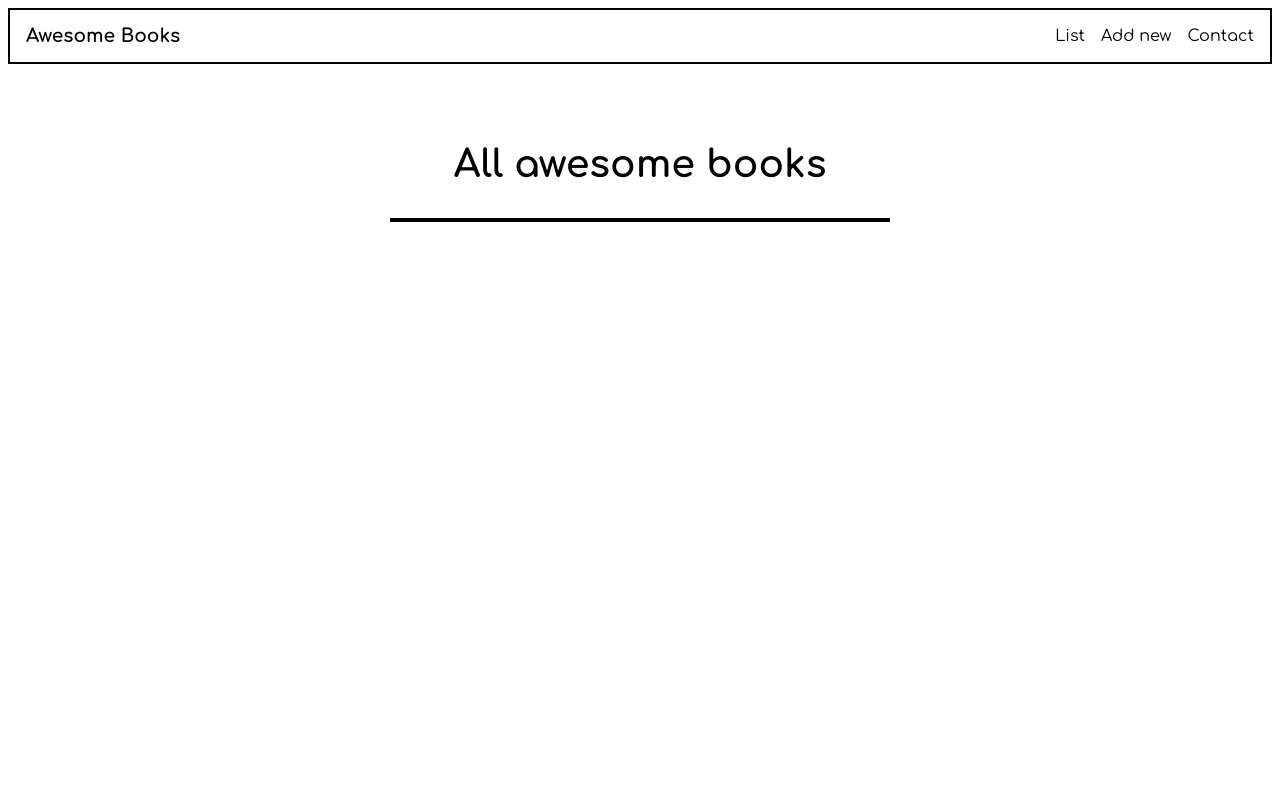
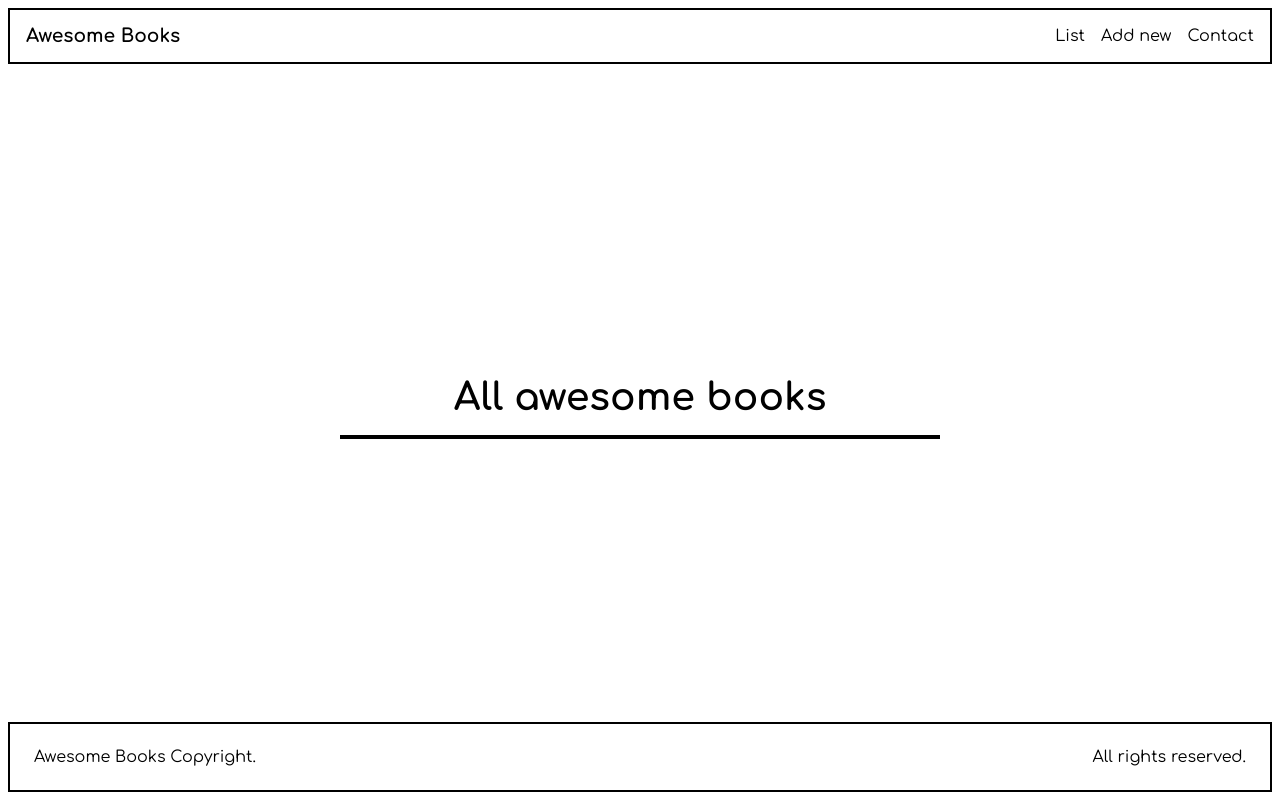
Before and after one commit to diegoyon/awesome-books, a website: page index.html in a window 1280 px wide. Drawn offline with Linux system fonts and the light colour scheme.

Commit message:
Center sections on page

```diff
--- a/index.html
+++ b/index.html
@@ -37,7 +37,7 @@
 
   <section class="contact-information noshow">
     <h1>Contact Information</h1>
-    <p>Do you have any questions or you just want to say "Hello"?</p>
+    <p>Do you have any questions or just want to say "Hello"?</p>
     <p>You can reach out to us!</p>
     <ul>
       <li>Our e-mail: awesomebooks@gmail.com</li>
@@ -46,6 +46,11 @@
     </ul>
   </section>
 
+  <footer>
+    <p>Awesome Books Copyright.</p>
+    <p>All rights reserved.</p>
+  </footer>
+
   <script src="./script.js"></script>
 </body>
 </html>
--- a/styles.css
+++ b/styles.css
@@ -15,7 +15,6 @@ header{
   padding: 1rem;
   margin: 0.5rem;
   border: 2px solid black;
-  margin-bottom: 5rem;
 }
 
 nav ul{
@@ -39,6 +38,7 @@ p {
 
 input{
   padding: 0.5rem;
+  border: 1px solid black;
 }
 
 button {
@@ -46,12 +46,25 @@ button {
   padding: 3px;
 }
 
+footer{
+  position: fixed;
+  bottom: 0;
+  right: 0;
+  left: 0;
+  display: flex;
+  justify-content: space-between;
+  align-items: center;
+  padding: 1rem;
+  margin: 0.5rem;
+  border: 2px solid black;
+}
+
 .book-collection {
   display: flex;
   flex-direction: column;
-  width: 500px;
-  margin: 2rem auto;
   border: 2px solid black;
+  max-width: 600px;
+  margin: auto;
 }
 
 .book-collection div:nth-child(odd) {
@@ -81,7 +94,7 @@ button {
 .contact-information{
   display: flex;
   flex-direction: column;
-  width: 500px;
+  max-width: 500px;
   margin: auto;
 }
 
@@ -97,3 +110,14 @@ button {
 .noshow{
   display: none;
 }
+
+section{
+  position: absolute;
+  top: 50%;
+  left: 50%;
+  transform: translate(-50%, -50%);
+}
+
+.booklist{
+  width: 100%;
+}
```
